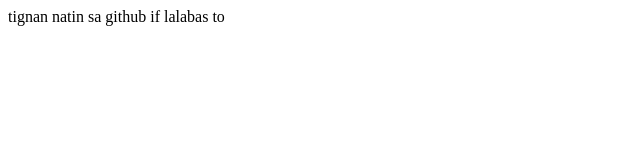
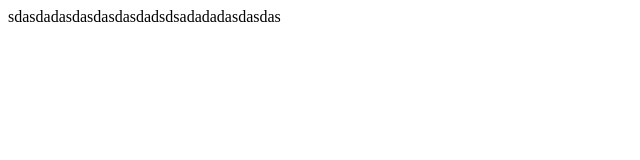
Before and after one commit to KIrbyMalasan/updated, a plain HTML site: page index.html in a window 1280 px wide. Shown: the full height of the page, 0-640 px from the left. Drawn offline with Linux system fonts and the light colour scheme.

Commit message:
no message

```diff
--- a/index.html
+++ b/index.html
@@ -6,6 +6,6 @@
     <title>Document</title>
 </head>
 <body>
-    tignan natin sa github if lalabas to
+    sdasdadasdasdasdasdadsdsadadadasdasdas
 </body>
 </html>
```
